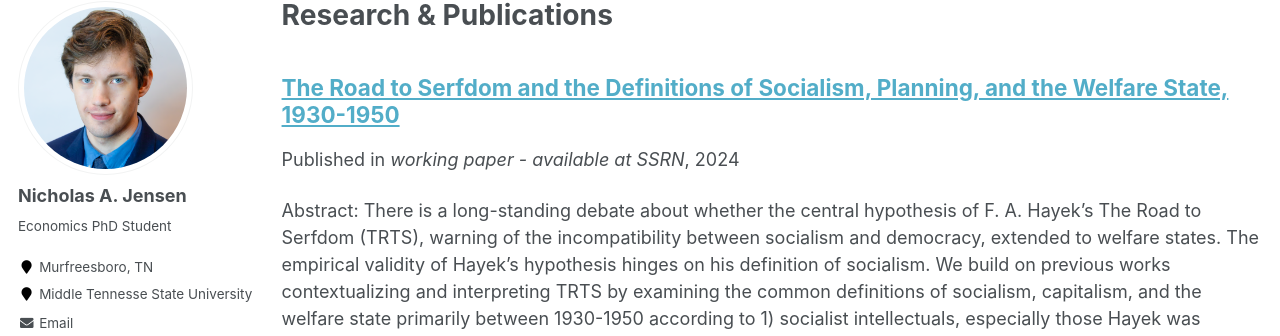
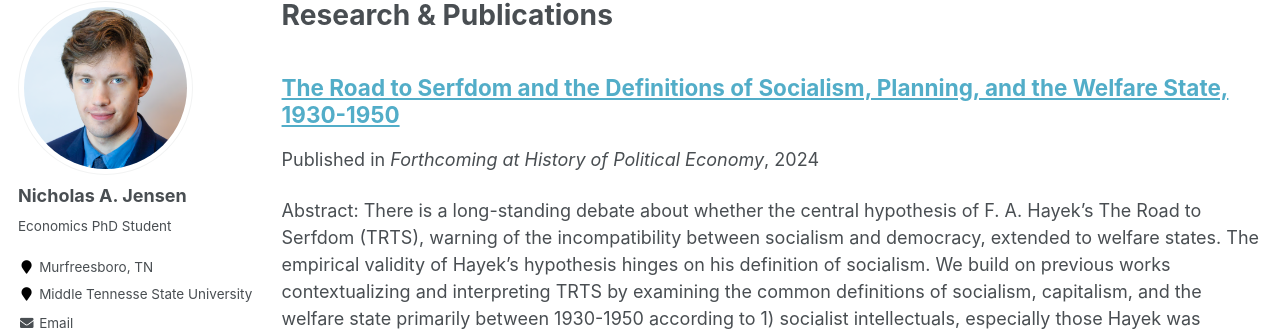
Before and after one commit to naj2r/naj2r.github.io, a Jekyll site: the page built from _pages/publications.md, in a window 1280 px wide and 900 px high. Shown: the part 117-453 px from the top of the window. Built offline with Jekyll 4.4.1, drawn with Linux system fonts in a browser that asks for light colours.

Commit message:
Website updates research

```diff
--- a/_pages/publications.md
+++ b/_pages/publications.md
@@ -6,7 +6,7 @@
 ---
 
 {% if author.googlescholar %}
-  You can also find my articles on <u><a href="{{author.googlescholar}}">my Google Scholar profile</a>.</u>
+  You can also find my articles on <u><a href="{{https://scholar.google.com/citations?user=LdRrAegAAAAJ&hl=en}}">my Google Scholar profile</a>.</u>
 {% endif %}
 
 {% include base_path %}
--- a/_publications/definitions-socialism.md
+++ b/_publications/definitions-socialism.md
@@ -4,7 +4,7 @@
 permalink: /publications/definitions-socialism
 excerpt: 'Abstract: There is a long-standing debate about whether the central hypothesis of F. A. Hayek’s The Road to Serfdom (TRTS), warning of the incompatibility between socialism and democracy, extended to welfare states. The empirical validity of Hayek’s hypothesis hinges on his definition of socialism. We build on previous works contextualizing and interpreting TRTS by examining the common definitions of socialism, capitalism, and the welfare state primarily between 1930-1950 according to 1) socialist intellectuals, especially those Hayek was engaging in TRTS, 2) reviews and responses to TRTS, 3) liberal intellectuals, and 4) prominent politicians and other public intellectuals in London. We find that socialism was commonly understood to mean economic planning under state ownership of the means of production. Those advocating for the expansion of welfare programs often held that state control or ownership of the means of production was necessary to fund social redistribution. Our findings bolster the interpretation of Hayek’s central hypothesis in TRTS as being limited to economic planning under state control or ownership of the means of production.'
 date: 2024-07-11
-venue: 'working paper - available at SSRN'
+venue: 'Forthcoming at History of Political Economy'
 paperurl: 'https://papers.ssrn.com/sol3/papers.cfm?abstract_id=4892215'
 citation: 'Benzecry, Gabriel and Jensen, Nicholas and Smith, Daniel J., The Road to Serfdom and the Definitions of Socialism, Planning, and the Welfare State, 1930-1950 (July 11, 2024). Available at SSRN: https://ssrn.com/abstract=4892215 or http://dx.doi.org/10.2139/ssrn.4892215'
 ---
```
Also changed, not shown: 1 other file.
